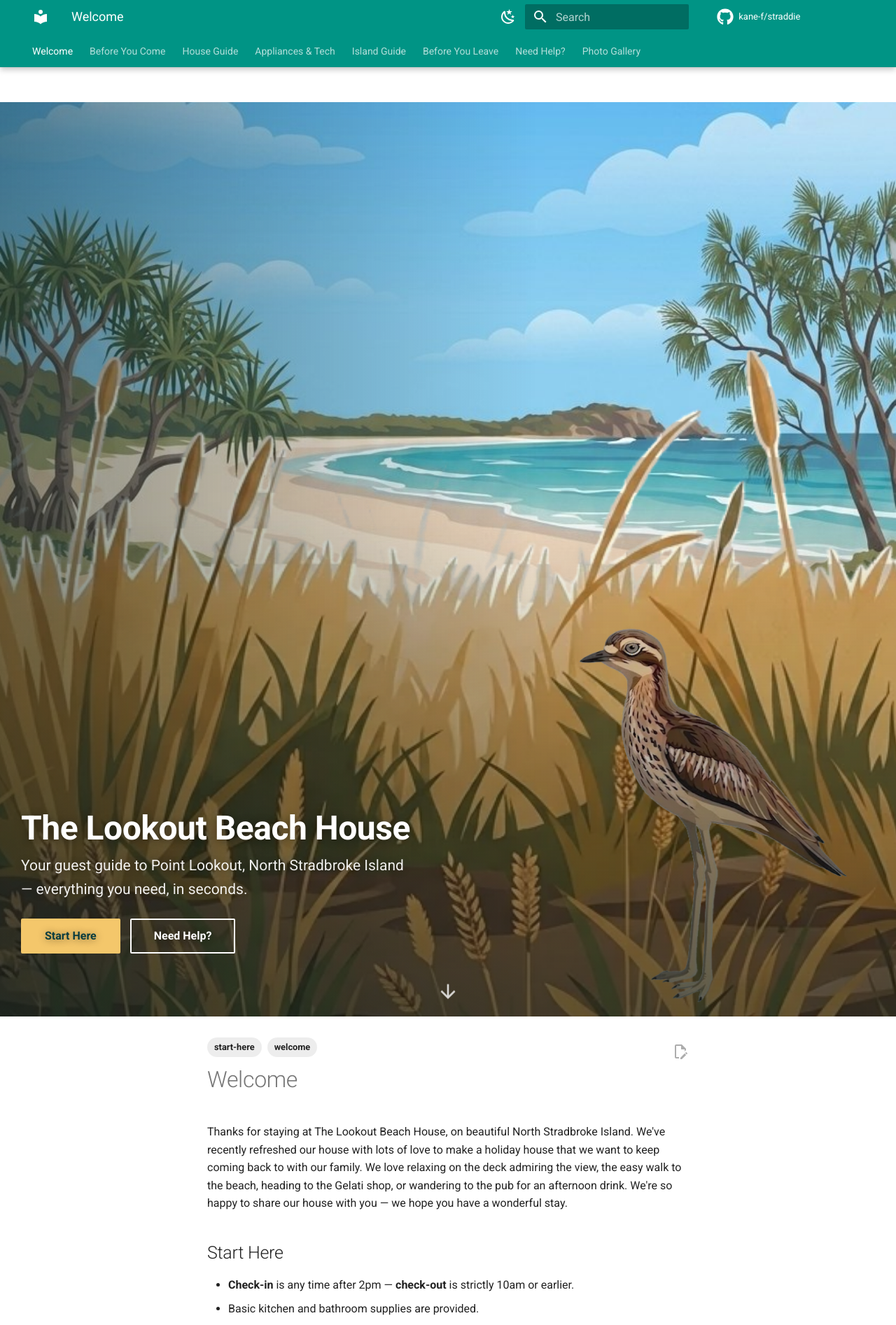
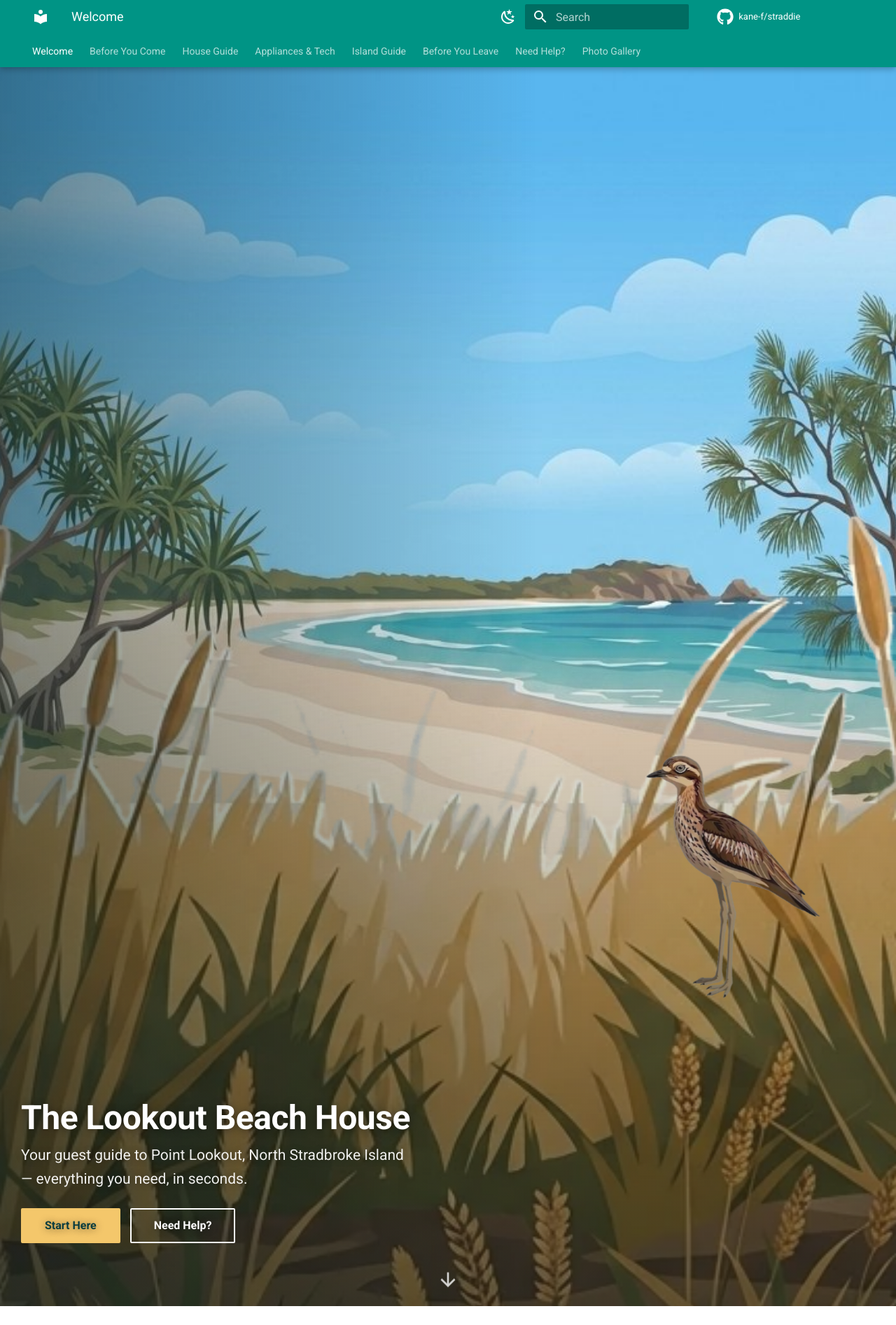
Before and after one commit to kane-f/straddie, an MkDocs documentation site: the page built from docs/index.md, in a window 1280 px wide. Shown: the top 1894 px of the page at 70% size. Built offline with MkDocs 1.6.1 and Material for MkDocs 9.7.7, drawn with Linux system fonts in a browser that asks for light colours; comment, search, counter and statistics services are not loaded.

Commit message:
Rebuild hero parallax as pure CSS (perspective + translateZ), fix sizing
Addresses feedback that the hero felt off: the bird was oversized, the
hero didn't fill the first screen, and the scroll motion wasn't smooth.

Root cause of the smoothness complaint: the previous implementation drove
the parallax with a JS scroll listener recalculating `translateY` on
every frame. mkdocs-material's own homepage doesn't do this — it uses a
dedicated internally-scrolling container with `perspective` set, and each
image layer pushed back in 3D space via `translateZ` + a compensating
`scale`. The differential motion comes entirely from native scrolling;
there's no JS in the render loop at all, which is what makes it smooth.
Replicated that here and deleted docs/javascripts/hero-parallax.js and
its mkdocs.yml entry — no longer needed.

Other changes:
- Hero is now height:100vh with a negative top margin matching the
  sticky header+tabs stack, so it fills the whole first screen instead
  of the space below the header (previously ~half the viewport).
- Bird sized way down (was 44vh, now 20vh desktop / 9vh mobile) and
  given a very shallow depth so it isn't scaled up by the parallax math.
- Chevron and text now scroll away naturally as part of the container's
  own internal scroll, same as the original, instead of just sitting in
  a non-scrolling box.

Also fixes a real gap bug hit while building this: a `scale()` transform
inflates how far a `preserve-3d` container can actually be scrolled, well
past where the scaled layers still visually cover — exposing flat
background colour at the scroll extreme. Fixed with a dedicated backdrop
layer, position: sticky and deliberately kept OUTSIDE the 3D scene
(inside a preserve-3d context, actual depth — not z-index — decides
paint order, so a non-transformed "safety net" layer placed among the
depth-pushed ones would incorrectly paint in front of all of them).

Co-Authored-By: Claude Sonnet 5 <noreply@anthropic.com>

```diff
--- a/docs/javascripts/hero-parallax.js
+++ /dev/null
@@ -1,52 +0,0 @@
-(function () {
-  var initialized = false;
-
-  function update() {
-    var hero = document.querySelector("[data-hero-parallax]");
-    if (!hero) return;
-    var rect = hero.getBoundingClientRect();
-    var progress = Math.min(Math.max(-rect.top, 0), rect.height);
-    var layers = hero.querySelectorAll(".hero-parallax__layer");
-    for (var i = 0; i < layers.length; i++) {
-      var depth = parseFloat(layers[i].getAttribute("data-depth")) || 0;
-      layers[i].style.transform = "translate3d(0," + progress * depth + "px,0)";
-    }
-  }
-
-  function bindOnce() {
-    if (initialized) return;
-    initialized = true;
-
-    var reduceMotion =
-      window.matchMedia &&
-      window.matchMedia("(prefers-reduced-motion: reduce)").matches;
-    if (reduceMotion) return;
-
-    var ticking = false;
-    function onScroll() {
-      if (ticking) return;
-      ticking = true;
-      window.requestAnimationFrame(function () {
-        update();
-        ticking = false;
-      });
-    }
-
-    window.addEventListener("scroll", onScroll, { passive: true });
-    window.addEventListener("resize", onScroll, { passive: true });
-  }
-
-  function init() {
-    bindOnce();
-    update();
-  }
-
-  // Material's instant navigation swaps page content without a full reload,
-  // so re-run init on every navigation via its document$ observable.
-  // Falls back to a normal DOMContentLoaded if instant navigation is off.
-  if (typeof document$ !== "undefined" && document$.subscribe) {
-    document$.subscribe(init);
-  } else {
-    document.addEventListener("DOMContentLoaded", init);
-  }
-})();
--- a/docs/stylesheets/extra.css
+++ b/docs/stylesheets/extra.css
@@ -1,4 +1,14 @@
-/* Parallax hero — homepage only (see overrides/home.html) */
+/* Parallax hero — homepage only (see overrides/home.html)
+
+   This mirrors how mkdocs-material's own homepage does it: a dedicated
+   internally-scrolling container with `perspective` set, and each image
+   layer pushed back in 3D space with `translateZ` + a compensating
+   `scale`. The parallax motion comes entirely from native scrolling
+   inside that container — there's no JS recalculating transforms on
+   scroll, which is what makes it smooth (no per-frame layout/JS jank).
+   Formula (perspective P = 50px): translateZ(depth * -50px), scale(1 + depth).
+   A larger --md-parallax-depth = pushed further back = appears to move
+   slower relative to the near (small-depth) layers. */
 
 .hero-page .md-content__inner {
   margin: 0;
@@ -13,21 +23,38 @@
   position: relative;
   left: 50%;
   width: 100vw;
-  margin: 0 0 1.5rem -50vw;
-  display: flex;
-  align-items: flex-end;
-  min-height: 70vh;
-  overflow: hidden;
+  /* Pull up behind the sticky header + tabs bar (~146px combined here)
+     so the hero fills the whole first screen, not just the space below
+     the header — matches how mkdocs-material's own homepage does it. */
+  margin: -146px 0 1.5rem -50vw;
+  height: 100vh;
+  overflow-x: hidden;
+  overflow-y: auto;
+  perspective: 50px;
+  perspective-origin: 0 0;
   color: #fff;
   background: #0b3d3f;
+  scrollbar-width: none;
+}
+
+.hero-parallax::-webkit-scrollbar {
+  display: none;
+}
+
+/* Taller than the visible box so there's real internal scroll room for
+   the parallax to play out before scroll chains to the page below. */
+.hero-parallax__scene {
+  position: relative;
+  height: 122vh;
+  transform-style: preserve-3d;
 }
 
 .hero-parallax__layer {
   position: absolute;
-  top: -15%;
-  left: 0;
-  right: 0;
-  height: 130%;
+  inset: 0;
+  transform: translateZ(calc(var(--md-parallax-depth) * -50px))
+    scale(calc(1 + var(--md-parallax-depth)));
+  transform-origin: top left;
   will-change: transform;
 }
 
@@ -36,6 +63,41 @@
   width: 100%;
   height: 100%;
   object-fit: cover;
+}
+
+/* Safety net: a plain, non-transformed copy of the background image, sized
+   well beyond the true scrollable range (a `scale()` on the layers above
+   inflates how far this container can actually be scrolled — much further
+   than their own visible coverage reaches, since perspective compensates
+   the on-screen size but not the underlying box geometry). Scrolling to
+   that extreme is a rare edge case, but if it happens, this shows through
+   in place of the container's flat background colour. Deliberately NOT
+   applied to the background/grass layers themselves — giving them a
+   taller box to fix this the same way changes what part of the source
+   image `object-fit: cover` shows at rest, which looked visibly wrong. */
+/* position: sticky, and deliberately NOT a child of .hero-parallax__scene:
+   within a preserve-3d context, actual 3D depth (translateZ) — not
+   z-index — decides paint order for transformed siblings, so a plain,
+   non-transformed "safety net" layer placed among the depth-pushed ones
+   would paint in FRONT of all of them (it has no depth pushing it back).
+   Keeping it outside that 3D context and pinning it to the top of the
+   scroll container sidesteps that entirely: it just always fills the
+   current viewport, underneath everything else, ready to show through
+   in the rare case a scaled layer's coverage runs out. */
+.hero-parallax__backdrop {
+  position: sticky;
+  top: 0;
+  z-index: 0;
+  height: 100vh;
+  margin-bottom: -100vh;
+}
+
+.hero-parallax__backdrop img {
+  display: block;
+  width: 100%;
+  height: 100%;
+  object-fit: cover;
+  object-position: center 22%;
 }
 
 .hero-parallax__layer--background {
@@ -55,15 +117,16 @@
 }
 
 /* The bird is a single small subject, not a full-bleed backdrop —
-   size and position it as its own element rather than covering the layer. */
+   size and position it as its own element, near the front (very low
+   depth, so it isn't scaled up much) rather than covering the layer. */
 .hero-parallax__layer--bird {
+  z-index: 3;
   top: auto;
   left: auto;
   right: 4%;
-  bottom: 0;
+  bottom: 42vh;
   width: auto;
-  height: 44%;
-  z-index: 3;
+  height: 20vh;
 }
 
 .hero-parallax__layer--bird img {
@@ -73,10 +136,19 @@
   object-position: bottom right;
 }
 
+/* Normal-flow child of the scene, so it naturally sits exactly in the
+   first viewport-height of it — this is what the visitor sees at rest. */
+.hero-parallax__viewport {
+  position: relative;
+  z-index: 4;
+  height: 100vh;
+  display: flex;
+  align-items: flex-end;
+}
+
 .hero-parallax__scrim {
   position: absolute;
   inset: 0;
-  z-index: 4;
   background:
     linear-gradient(0deg, rgba(6, 26, 27, 0.55) 0%, rgba(6, 26, 27, 0) 55%),
     linear-gradient(90deg, rgba(6, 26, 27, 0.45) 0%, rgba(6, 26, 27, 0) 60%);
@@ -85,7 +157,6 @@
 
 .hero-parallax__inner {
   position: relative;
-  z-index: 5;
   width: 100%;
   padding-bottom: 4rem;
 }
@@ -134,13 +205,13 @@
   position: absolute;
   bottom: 1.25rem;
   left: 50%;
-  z-index: 5;
   width: 1.6rem;
   height: 1.6rem;
   color: #fff;
   opacity: 0.8;
   transform: translateX(-50%);
-  animation: hero-bounce 2s ease-in-out infinite;
+  animation: hero-bounce 2s cubic-bezier(0.4, 0, 0.2, 1) infinite;
+  pointer-events: none;
 }
 
 .hero-parallax__more svg {
@@ -155,8 +226,26 @@
 }
 
 @media (prefers-reduced-motion: reduce) {
+  .hero-parallax {
+    height: auto;
+    overflow: hidden;
+    perspective: none;
+  }
+
+  .hero-parallax__scene {
+    height: auto;
+    transform-style: flat;
+  }
+
   .hero-parallax__layer {
+    position: absolute;
+    inset: 0;
     transform: none !important;
+  }
+
+  .hero-parallax__layer--bird {
+    top: auto;
+    inset: auto;
   }
 
   .hero-parallax__more {
@@ -165,10 +254,6 @@
 }
 
 @media (max-width: 44.9375em) {
-  .hero-parallax {
-    min-height: 82vh;
-  }
-
   .hero-parallax__teaser h1 {
     font-size: 1.8rem;
   }
@@ -177,7 +262,8 @@
      and tuck it low in the corner rather than let it sit behind the copy. */
   .hero-parallax__layer--bird {
     right: 2%;
-    height: 16%;
+    bottom: 30vh;
+    height: 9vh;
   }
 
   .hero-parallax__scrim {
--- a/mkdocs.yml
+++ b/mkdocs.yml
@@ -87,9 +87,6 @@ markdown_extensions:
 extra_css:
   - stylesheets/extra.css
 
-extra_javascript:
-  - javascripts/hero-parallax.js
-
 extra:
   generator: false
 
--- a/overrides/home.html
+++ b/overrides/home.html
@@ -2,16 +2,21 @@
 
 {% block content %}
 <div class="hero-page">
-  <div class="hero-parallax" data-hero-parallax>
-    <div class="hero-parallax__layer hero-parallax__layer--background" data-depth="0.10">
+  <div class="hero-parallax">
+    <div class="hero-parallax__backdrop">
       <img src="{{ 'assets/images/hero/layer-1-background.jpg' | url }}" alt="" loading="eager">
     </div>
-    <div class="hero-parallax__layer hero-parallax__layer--grass" data-depth="0.25">
+    <div class="hero-parallax__scene">
+      <div class="hero-parallax__layer hero-parallax__layer--background" style="--md-parallax-depth: 0.7">
+        <img src="{{ 'assets/images/hero/layer-1-background.jpg' | url }}" alt="" loading="eager">
+      </div>
+      <div class="hero-parallax__layer hero-parallax__layer--grass" style="--md-parallax-depth: 0.35">
         <img src="{{ 'assets/images/hero/layer-2-grass.webp' | url }}" alt="" loading="eager">
       </div>
-    <div class="hero-parallax__layer hero-parallax__layer--bird" data-depth="0.45">
+      <div class="hero-parallax__layer hero-parallax__layer--bird" style="--md-parallax-depth: 0.05">
         <img src="{{ 'assets/images/hero/layer-3-bird.webp' | url }}" alt="A bush stone-curlew, a bird commonly seen around Point Lookout" loading="eager">
       </div>
+      <div class="hero-parallax__viewport">
         <div class="hero-parallax__scrim"></div>
         <div class="hero-parallax__inner md-grid">
           <div class="hero-parallax__teaser">
@@ -25,6 +30,8 @@
           <svg xmlns="http://www.w3.org/2000/svg" viewBox="0 0 24 24"><path d="M11 4h2v12l5.5-5.5 1.42 1.42L12 19.84l-7.92-7.92L5.5 10.5 11 16z"/></svg>
         </div>
       </div>
+    </div>
+  </div>
 
   {{ super() }}
 </div>
```
Lines whose indentation alone changed are shown as unchanged.
